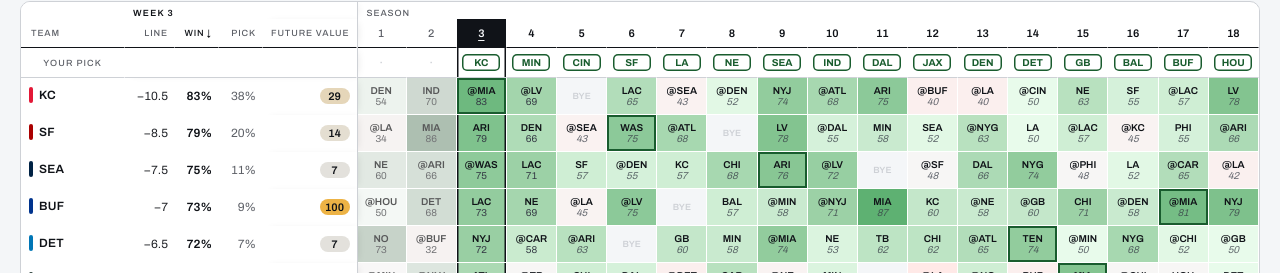
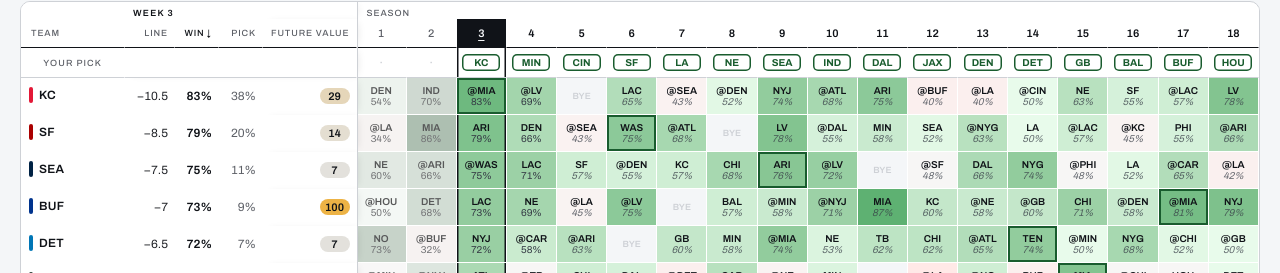
Before and after one commit to connolmj/bigblindcap, a React (Vite) app: page /tools/survivor in a window 1280 px wide. Shown: the part 527-800 px from the top of the page. Built offline with nearby package versions, Linux system fonts and the light colour scheme; no server answers; a web font is replaced by a local one.

Commit message:
Survivor Grid: show % on the win chance in each grid cell
Co-Authored-By: Claude Opus 5.5 <noreply@anthropic.com>
Claude-Session: https://claude.ai/code/session_01UTQPB2nzoWY5PkA43sb5iy

```diff
--- a/src/tools/survivor/ui/SurvivorTable.tsx
+++ b/src/tools/survivor/ui/SurvivorTable.tsx
@@ -263,7 +263,7 @@ export default function SurvivorTable({ s, week, onWeek, showPlan }: Props) {
                             {tw.home ? "" : "@"}
                             {tw.opp}
                           </span>
-                          <span className="st__cellwin">{picked ? "✓" : Math.round(tw.win * 100)}</span>
+                          <span className="st__cellwin">{picked ? "✓" : Math.round(tw.win * 100) + "%"}</span>
                         </button>
                       </td>
                     );
```
